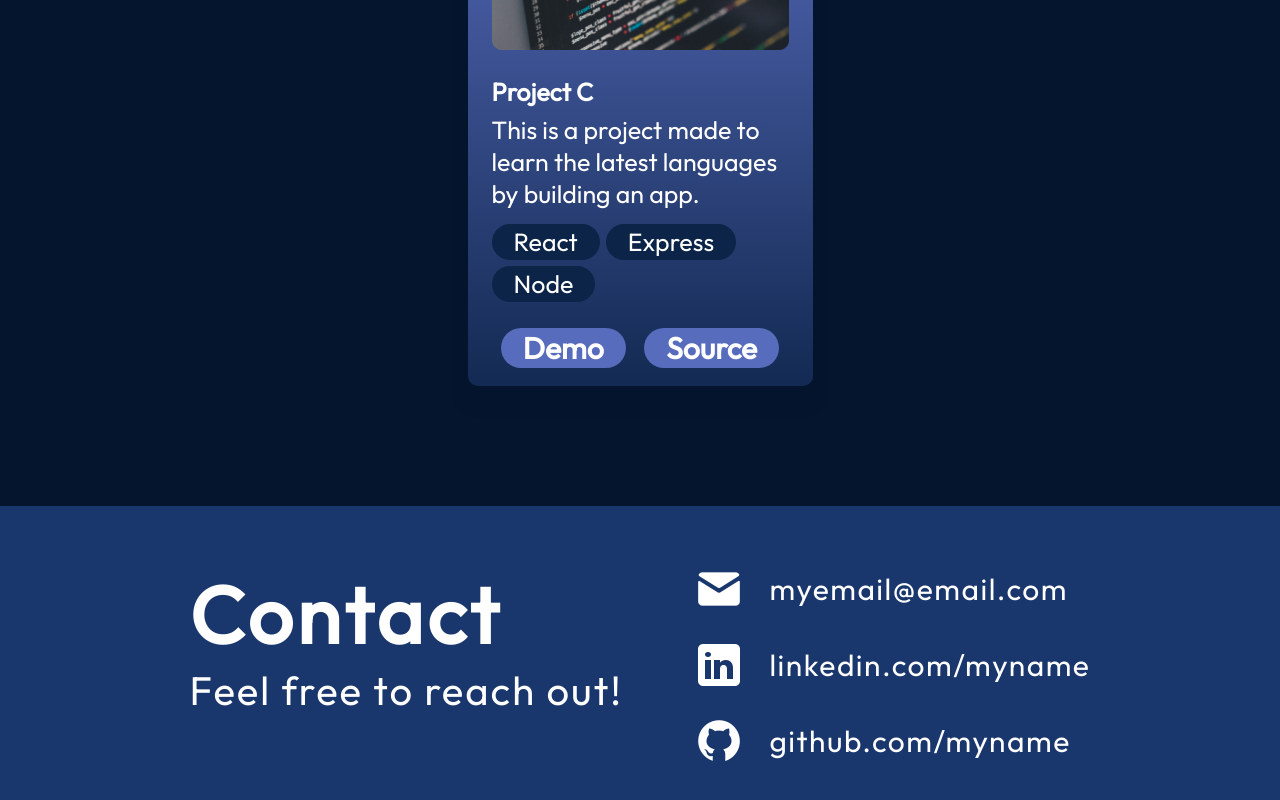
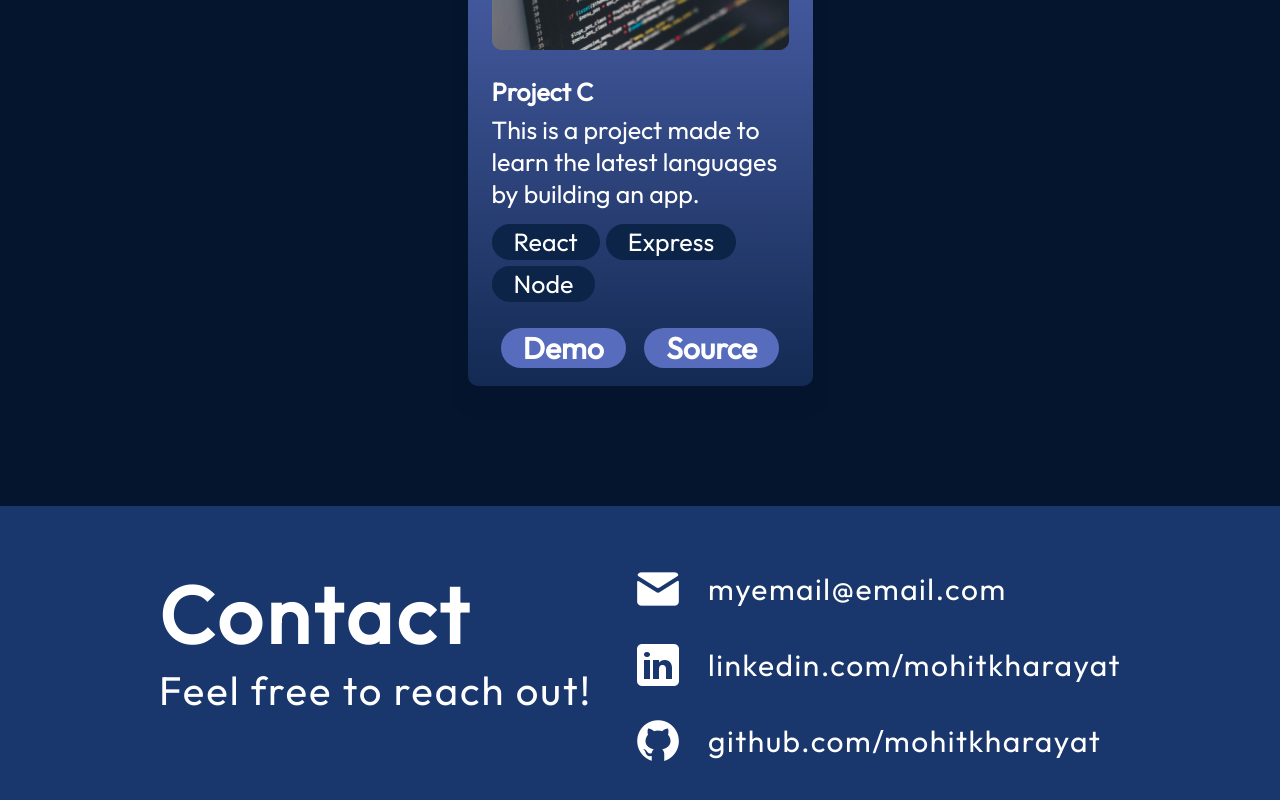
Before and after one commit to MohitKharayat/portfolio, a React (Vite) app: page / in a window 1280 px wide. Shown: the part 3391-4191 px from the top of the page. Built offline with nearby package versions, Linux system fonts and the light colour scheme.

Commit message:
update contact info

```diff
--- a/src/components/Contact/Contact.jsx
+++ b/src/components/Contact/Contact.jsx
@@ -20,11 +20,11 @@ export const Contact = () => {
             src={getImageUrl("contact/linkedinIcon.png")}
             alt="LinkedIn icon"
           />
-          <a href="https://www.linkedin.com/in/mohit-kharayat/">linkedin.com/myname</a>
+          <a href="https://www.linkedin.com/in/mohit-kharayat/">linkedin.com/mohitkharayat</a>
         </li>
         <li className={styles.link}>
           <img src={getImageUrl("contact/githubIcon.png")} alt="Github icon" />
-          <a href="https://github.com/MohitKharayat">github.com/myname</a>
+          <a href="https://github.com/MohitKharayat">github.com/mohitkharayat</a>
         </li>
       </ul>
     </footer>
```
